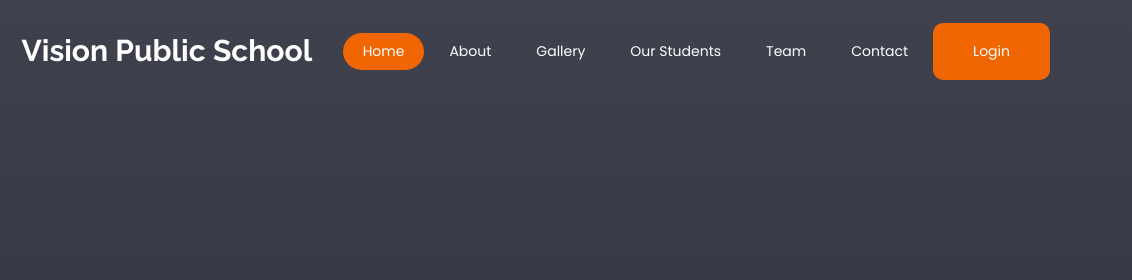
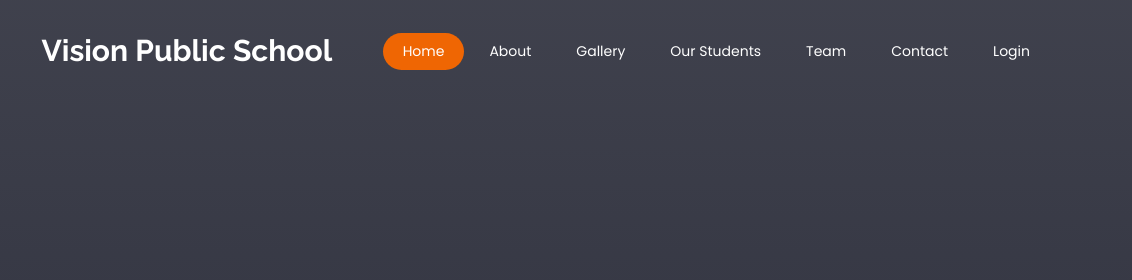
Before and after one commit to vission-x-thundergits/vission-classes-site, a plain HTML site: page index.html in a window 1280 px wide. Shown: the top 280 px of the page, 148-1280 px from the left. Drawn offline with Linux system fonts and the light colour scheme.

Commit message:
admin pannel have added

```diff
--- a/index.html
+++ b/index.html
@@ -63,7 +63,7 @@
 
 
           <li><a href="#contact">Contact</a></li>
-          <li class="login-btn">
+          <li>
             <a href="https://admin.vissionclasses.in/" target="_blank">Login</a>
           </li>
         </ul>
```
